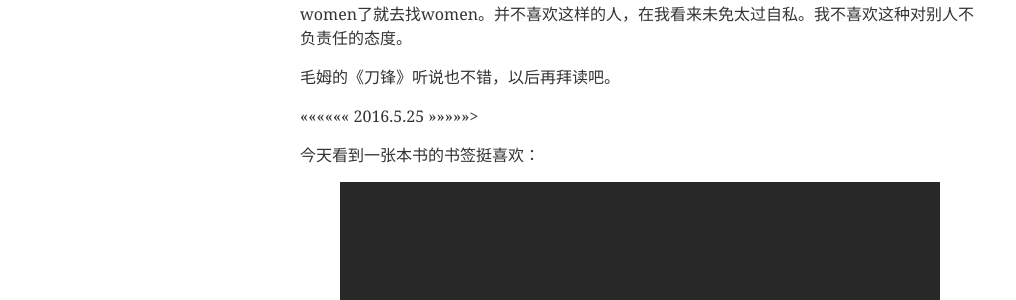
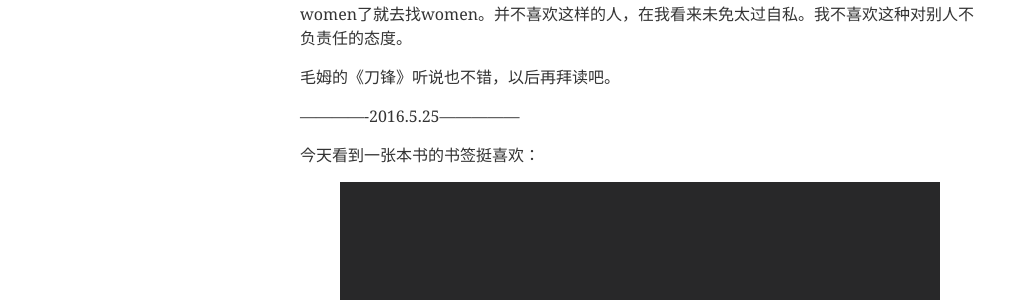
Before and after one commit to PuRonglong/jekyll-theme, a Jekyll site: the page built from _posts/2016-05-22-demo3.md, in a window 1280 px wide and 900 px high, scrolled down 1455 px. Shown: the part 155-455 px from the top of the window, without its empty margins (0-1016 px from the left). Built offline with Jekyll 4.4.1, drawn with Linux system fonts in a browser that asks for light colours.

Commit message:
edit paginate config

```diff
--- a/_config.yml
+++ b/_config.yml
@@ -19,7 +19,7 @@ github_username:  puronglong
 # Build settings
 markdown: kramdown
 gems: [jekyll-paginate]
-paginate: 8
+paginate: 15
 paginate_path: "page:num"
 
 # 代码高亮
--- a/_posts/2016-05-22-demo3.md
+++ b/_posts/2016-05-22-demo3.md
@@ -54,7 +54,7 @@ share: true
 
 毛姆的《刀锋》听说也不错，以后再拜读吧。
 
-<<<<<<<<<<<< 2016.5.25 >>>>>>>>>>>
+-------------2016.5.25---------------
 
 今天看到一张本书的书签挺喜欢：
 
```
